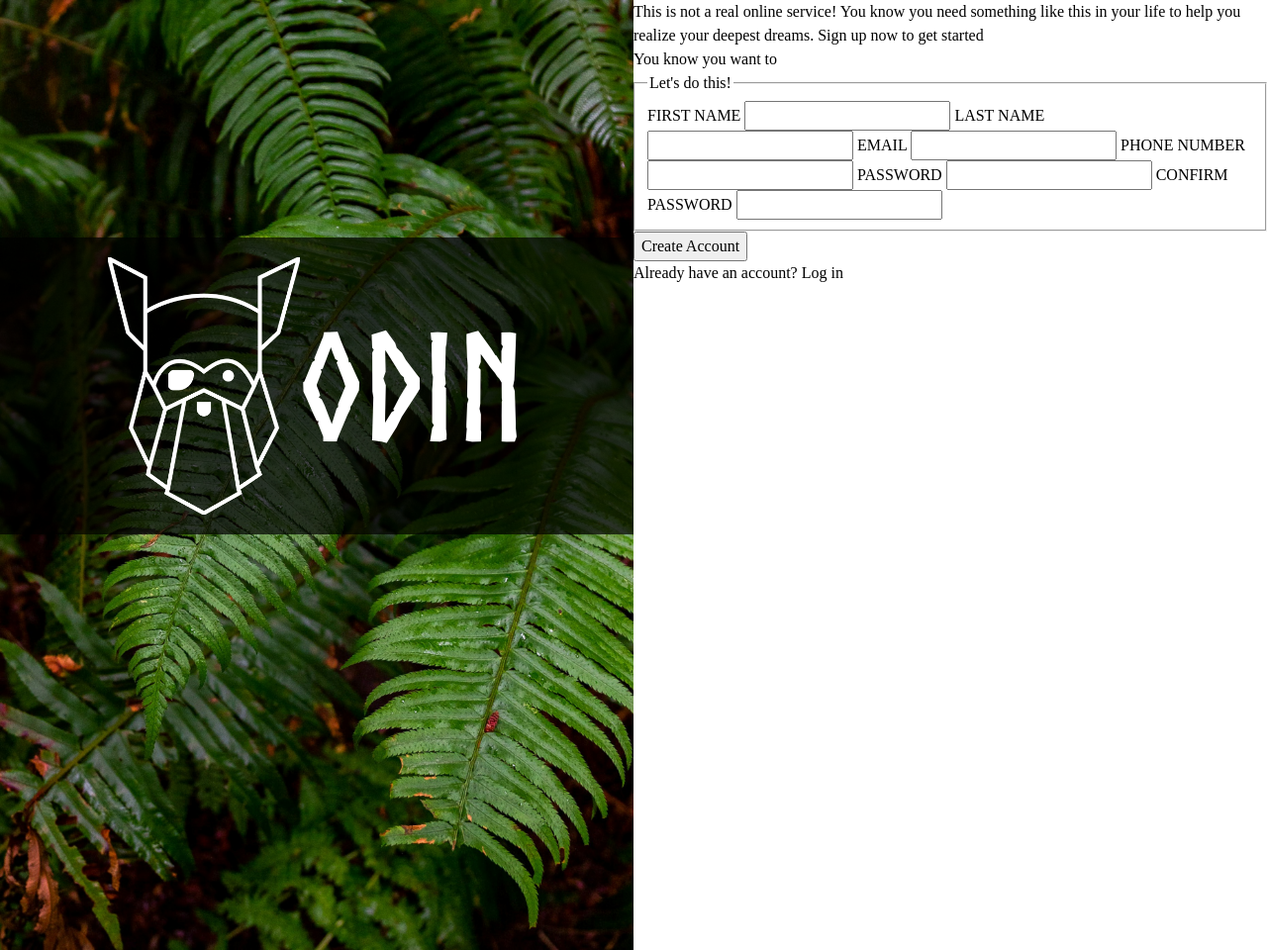
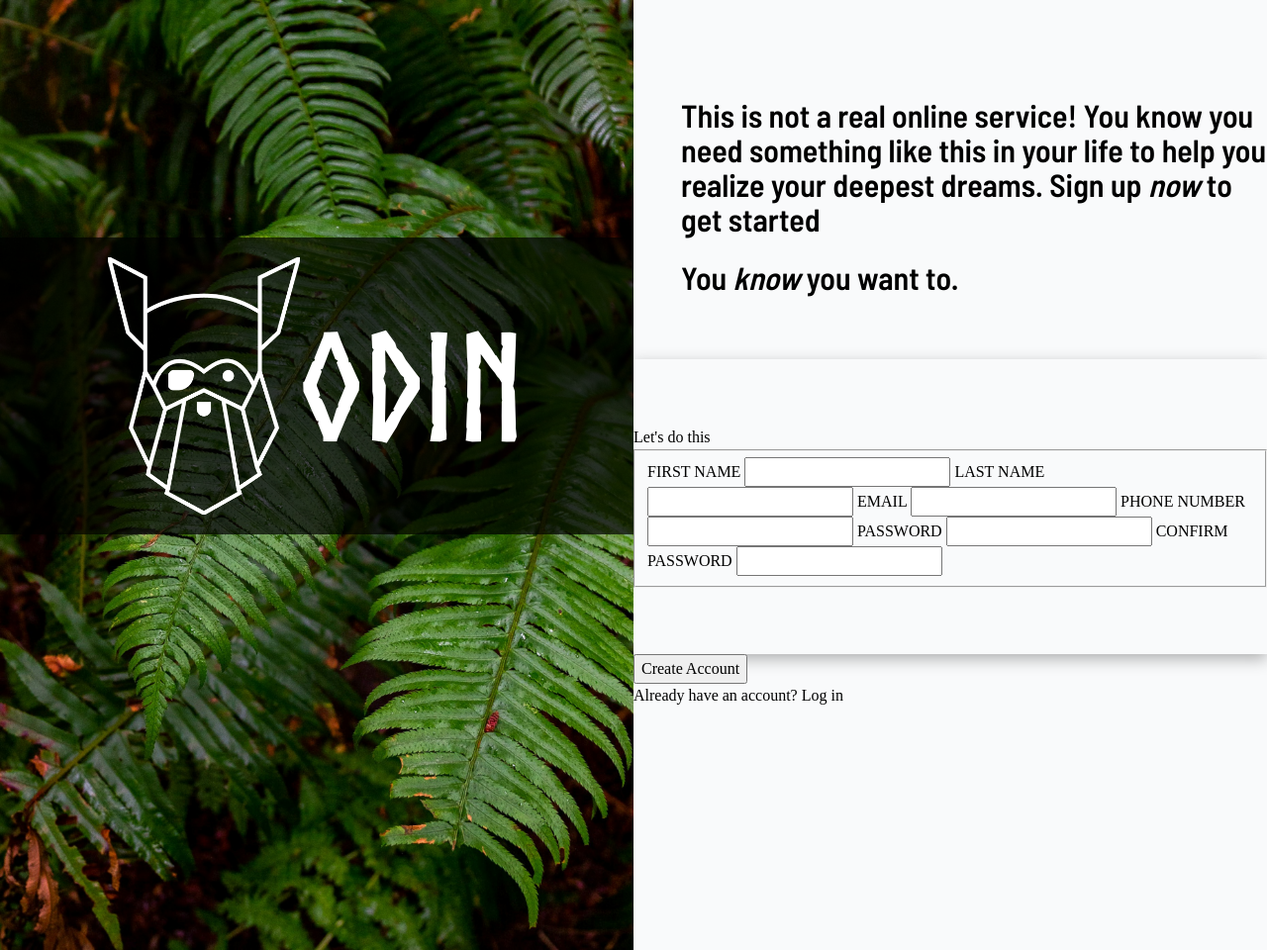
Before and after one commit to TheFutaBandit/login_page_form, a plain HTML site: page index.html in a window 1280 px wide. Shown: the whole page at 99% size. Drawn offline with Linux system fonts and the light colour scheme; files whose address does not match are found by name.

Commit message:
Header Part done.
Header part has been completed.

```diff
--- a/index.html
+++ b/index.html
@@ -17,13 +17,14 @@
         </div>
         <div class = "login">
             <div class = "head">
-                <p>This is not a real online service! You know you need something like this in your life to help you realize your deepest dreams. Sign up now to get started</p>
-                <p>You know you want to</p>
+                <p>This is not a real online service! You know you need something like this in your life to help you realize your deepest dreams. Sign up <em>now</em> to get started</p>
+                <p>You <em>know</em> you want to.</p>
             </div>
             <div class = "login_form">
+                <p>Let's do this</p>
                 <form>
                     <fieldset>
-                        <legend>Let's do this!</legend>
+                        <!-- <legend>Let's do this!</legend> -->
                         <label for = "first_name">FIRST NAME</label>
                         <input id = "first_name" type = "text" name = "first_name" />
                         <label for = "last_name">LAST NAME</label>
--- a/styles.css
+++ b/styles.css
@@ -89,8 +89,41 @@ body {
     /* object-fit: cover; */
 }
 
-
-
 .container .login {
     flex: 1;
+    display: flex;
+    flex-direction: column;
+    background-color: #f9fafb;
 }
+
+.login > * {
+    flex: 1;
+    /* border: 1px solid red; */
+}
+
+.login .login_form {
+    display: flex;
+    flex-direction: column;
+    justify-content: center;
+    /* align-items: center; */
+    box-shadow: 0 5px 15px rgb(0, 0, 0, 0.3);
+}
+
+.login .head {
+    letter-spacing: 0.7;
+    box-sizing: border-box;
+    display: flex;
+    flex-direction: column;
+    padding-left: 48px;
+    font-family: "Barlow Semi Condensed", sans-serif;
+    font-weight: 600;
+    font-size: 32px;
+    justify-content: flex-end;
+    gap: 24px;
+    padding-bottom: 64px;
+}
+
+.head p {
+    max-width: 800px;
+    line-height: 1.1;
+}
```
